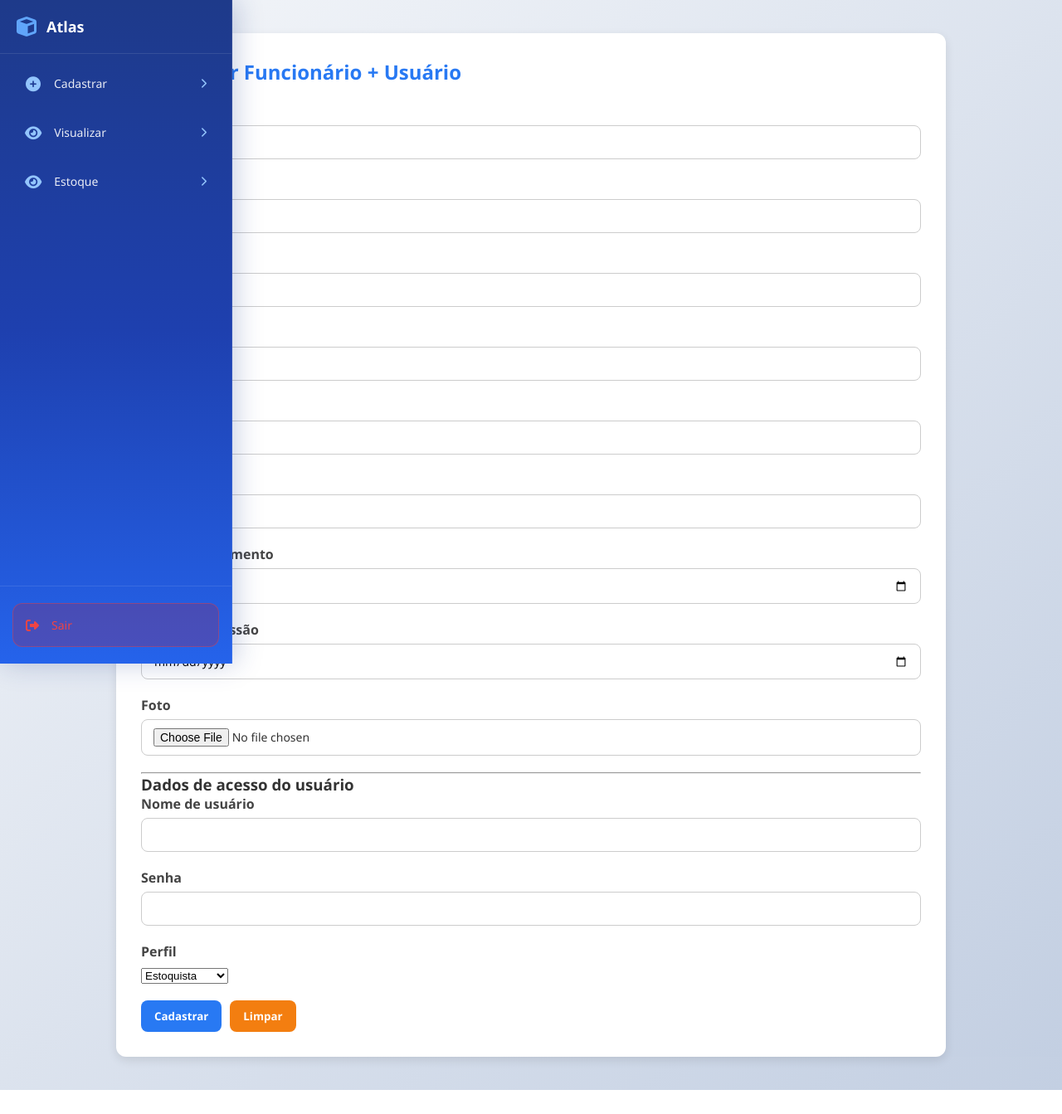
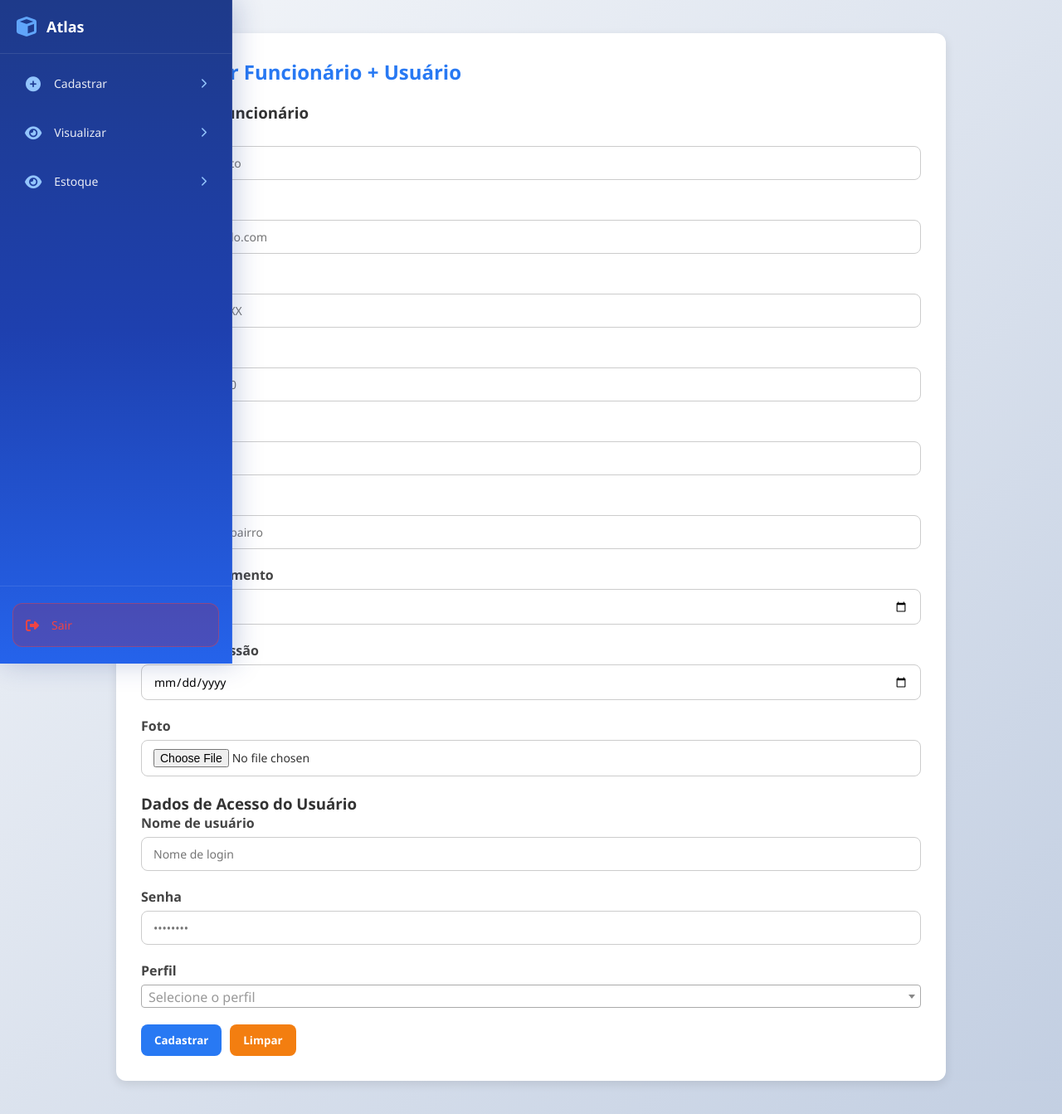
Before and after one commit to Caioairesd/Projeto-Senai-Atlas, a PHP site: page /htdocs/criar/criar_funcionario.php in a window 1280 px wide. Shown: the whole page at 83% size. Before the commit the page ends 1314 px from the top, so only its background shows below. Run offline with PHP 8.4, Linux system fonts and the light colour scheme; some libraries are stand-ins or nearby versions.

Commit message:
refactor
Ajustar placeholders

```diff
--- a/assets/style.css
+++ b/assets/style.css
@@ -801,3 +801,10 @@ html {
   border-radius: 8px;
   margin-top: 20px;
 }
+/*Combo box produto*/
+.filtro-combo {
+  margin-bottom: 5px;
+  padding: 6px;
+  width: 100%;
+  box-sizing: border-box;
+}
--- a/assets/validacoes.js
+++ b/assets/validacoes.js
@@ -57,3 +57,20 @@ function aplicarMascaras() {
     });
   });
 }
+
+document.querySelectorAll('.combo-filtravel').forEach(select => {
+  const input = document.createElement('input');
+  input.setAttribute('type', 'text');
+  input.setAttribute('placeholder', 'Filtrar...');
+  input.classList.add('filtro-combo');
+
+  select.parentNode.insertBefore(input, select);
+
+  input.addEventListener('input', () => {
+    const filtro = input.value.toLowerCase();
+    Array.from(select.options).forEach(option => {
+      const texto = option.text.toLowerCase();
+      option.style.display = texto.includes(filtro) || option.value === "" ? 'block' : 'none';
+    });
+  });
+});
--- a/criar/criar_funcionario.php
+++ b/criar/criar_funcionario.php
@@ -78,7 +78,6 @@ if ($_SERVER["REQUEST_METHOD"] === "POST") {
   }
 }
 ?>
-
 <!DOCTYPE html>
 <html lang="pt-br">
 
@@ -86,35 +85,86 @@ if ($_SERVER["REQUEST_METHOD"] === "POST") {
   <meta charset="UTF-8" />
   <title>Cadastrar Funcionário</title>
   <link rel="stylesheet" href="../assets/style.css" />
+  <link href="https://cdn.jsdelivr.net/npm/select2@4.1.0-rc.0/dist/css/select2.min.css" rel="stylesheet" />
 </head>
 
 <body>
   <div class="form-wrapper">
     <h2>Cadastrar Funcionário + Usuário</h2>
     <?= $msg ?>
+
     <form method="post" enctype="multipart/form-data">
-      <div class="input-group"><label>Nome</label><input type="text" name="nome_funcionario" required></div>
-      <div class="input-group"><label>Email</label><input type="email" name="email_funcionario" required></div>
-      <div class="input-group"><label>Telefone</label><input type="text" name="telefone_funcionario" required></div>
-      <div class="input-group"><label>CPF</label><input type="text" name="cpf_funcionario" required></div>
-      <div class="input-group"><label>Salário</label><input type="text" name="salario_funcionario" required></div>
-      <div class="input-group"><label>Endereço</label><input type="text" name="endereco_funcionario" required></div>
-      <div class="input-group"><label>Data de nascimento</label><input type="date" name="data_nascimento" required>
+      <div class="form-section">
+        <h3>Dados do Funcionário</h3>
+
+        <div class="input-group">
+          <label for="nome_funcionario">Nome</label>
+          <input type="text" name="nome_funcionario" id="nome_funcionario" placeholder="Nome completo" required>
         </div>
-      <div class="input-group"><label>Data de admissão</label><input type="date" name="data_admissao" required></div>
-      <div class="input-group"><label>Foto</label><input type="file" name="imagem_url_funcionario" accept="image/*"></div>
 
-      <hr>
-      <h3>Dados de acesso do usuário</h3>
-      <div class="input-group"><label>Nome de usuário</label><input type="text" name="nome_usuario" required></div>
-      <div class="input-group"><label>Senha</label><input type="password" name="senha_usuario" required></div>
         <div class="input-group">
-        <label>Perfil</label>
-        <select name="perfil_id">
+          <label for="email_funcionario">Email</label>
+          <input type="email" name="email_funcionario" id="email_funcionario" placeholder="email@exemplo.com" required>
+        </div>
+
+        <div class="input-group">
+          <label for="telefone_funcionario">Telefone</label>
+          <input type="text" name="telefone_funcionario" id="telefone_funcionario" placeholder="(XX) XXXXX-XXXX" required>
+        </div>
+
+        <div class="input-group">
+          <label for="cpf_funcionario">CPF</label>
+          <input type="text" name="cpf_funcionario" id="cpf_funcionario" placeholder="000.000.000-00" required>
+        </div>
+
+        <div class="input-group">
+          <label for="salario_funcionario">Salário</label>
+          <input type="text" name="salario_funcionario" id="salario_funcionario" placeholder="R$ 0,00" required>
+        </div>
+
+        <div class="input-group">
+          <label for="endereco_funcionario">Endereço</label>
+          <input type="text" name="endereco_funcionario" id="endereco_funcionario" placeholder="Rua, número, bairro" required>
+        </div>
+
+        <div class="input-group">
+          <label for="data_nascimento">Data de nascimento</label>
+          <input type="date" name="data_nascimento" id="data_nascimento" required>
+        </div>
+
+        <div class="input-group">
+          <label for="data_admissao">Data de admissão</label>
+          <input type="date" name="data_admissao" id="data_admissao" required>
+        </div>
+
+        <div class="input-group">
+          <label for="imagem_url_funcionario">Foto</label>
+          <input type="file" name="imagem_url_funcionario" id="imagem_url_funcionario" accept="image/*">
+        </div>
+      </div>
+
+      <div class="form-section">
+        <h3>Dados de Acesso do Usuário</h3>
+
+        <div class="input-group">
+          <label for="nome_usuario">Nome de usuário</label>
+          <input type="text" name="nome_usuario" id="nome_usuario" placeholder="Nome de login" required>
+        </div>
+
+        <div class="input-group">
+          <label for="senha_usuario">Senha</label>
+          <input type="password" name="senha_usuario" id="senha_usuario" placeholder="••••••••" required>
+        </div>
+
+        <div class="input-group">
+          <label for="perfil_id">Perfil</label>
+          <select name="perfil_id" id="perfil_id" class="select2" required>
+            <option value="">Selecione o perfil</option>
             <option value="1">Administrador</option>
-          <option value="2" selected>Vendedor</option>
-          <option value="3" selected>Estoquista</option>
+            <option value="2">Vendedor</option>
+            <option value="3">Estoquista</option>
           </select>
+        </div>
       </div>
 
       <div class="btn-group">
@@ -123,6 +173,17 @@ if ($_SERVER["REQUEST_METHOD"] === "POST") {
       </div>
     </form>
   </div>
+
+  <script src="https://code.jquery.com/jquery-3.6.0.min.js"></script>
+  <script src="https://cdn.jsdelivr.net/npm/select2@4.1.0-rc.0/dist/js/select2.min.js"></script>
+  <script>
+    $(document).ready(function () {
+      $('#perfil_id').select2({
+        placeholder: "Selecione o perfil",
+        width: '100%'
+      });
+    });
+  </script>
   <script src="../assets/validacoes.js"></script>
 </body>
 
```
Also changed, not shown: criar/criar_cliente.php (+4 -4 lines), criar/criar_fornecedor.php (+19 -12 lines), criar/criar_produto.php (+61 -12 lines). Lines whose indentation alone changed are shown as unchanged.
